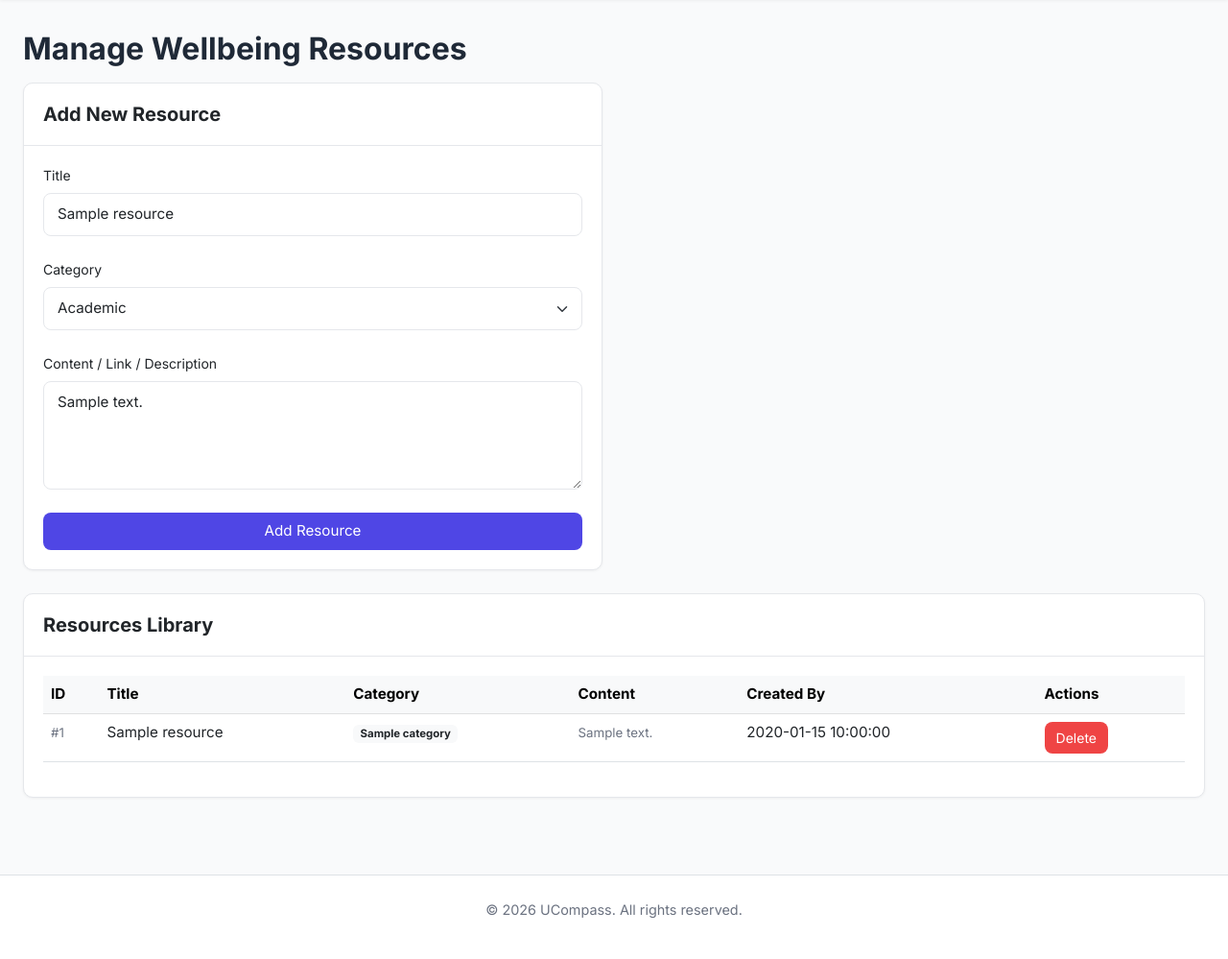
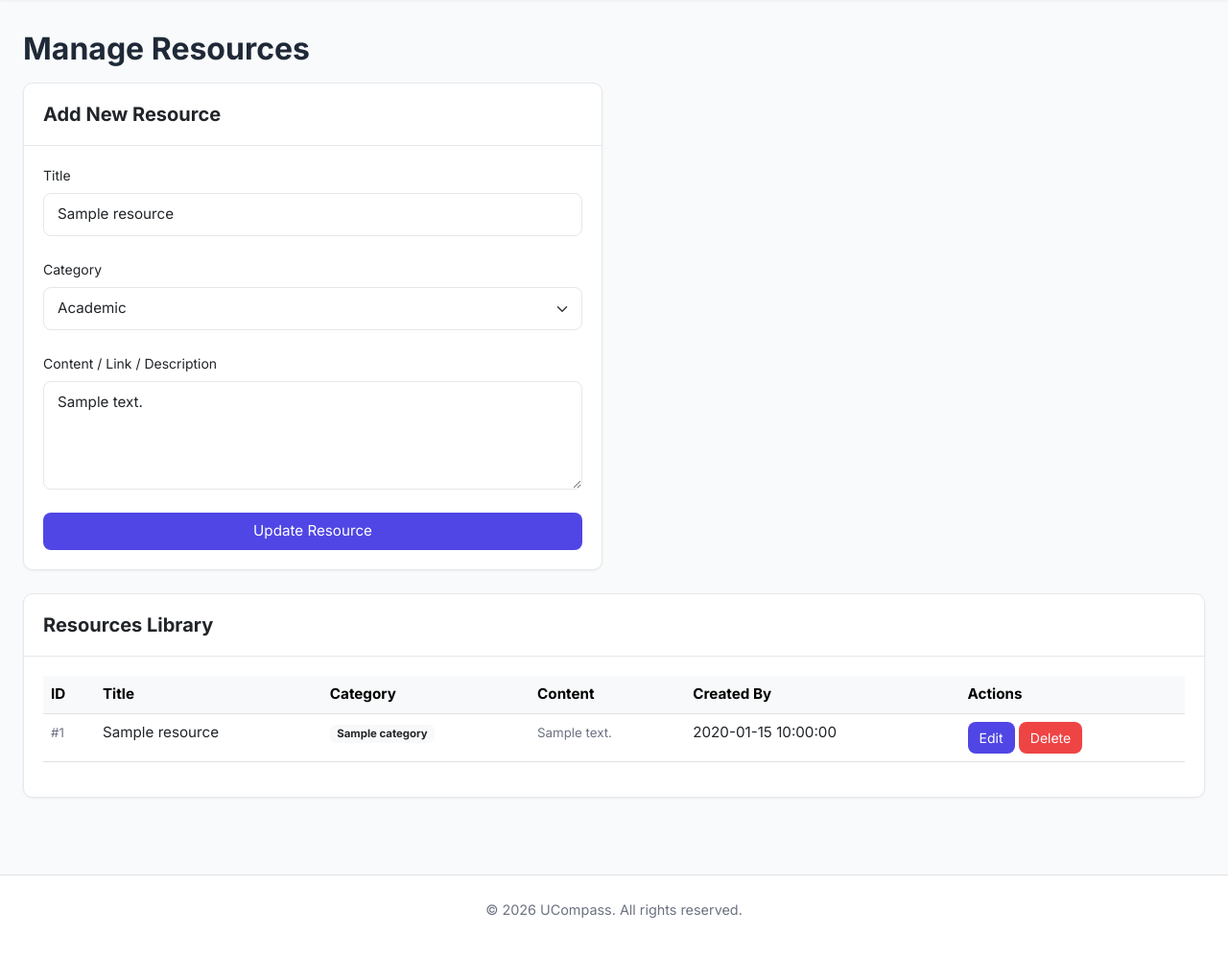
Before and after one commit to opasilas/UCompass, a Flask app: template templates/manage_resources.html in a window 1280 px wide. Shown: the part 63-1062 px from the top of the page at 96% size. Run offline with Flask 3, Linux system fonts and the light colour scheme; the template is opened without the code that fills it: most values are stand-ins (such as "Sample title", 1, 10 or a date in 2020).

```diff
--- a/data/tasks.json
+++ b/data/tasks.json
@@ -676,6 +676,7 @@
         "deadline": "2026-05-05",
         "student_email": "student@example.com",
         "logged_effort": 0.0,
-        "notes": ""
+        "notes": "",
+        "editable": true
     }
 ]
--- a/routes.py
+++ b/routes.py
@@ -140,6 +140,10 @@ def student_dashboard():
         return redirect(url_for('main.login'))
 
     email = session['user_email']
+
+
+    # Force a reload of task data to ensure freshness
+    current_app.tasks_data = load_data('tasks.json')
 
     # Map teacher-posted deadlines into task-like items for this student so they appear
     # on the calendar and in reminders without being editable by the student.
@@ -780,7 +784,7 @@ def delete_task(task_id):
     # remove task in-place
     current_app.tasks_data[:] = [t for t in current_app.tasks_data if t['id'] != task_id]
     save_data('tasks.json', current_app.tasks_data)
-    flash('Task deleted successfully.', 'danger')
+    flash('Task deleted successfully.', 'success')
 
     # support returning to a 'next' URL
     next_url = request.form.get('next') or url_for('main.student_dashboard')
--- a/templates/manage_resources.html
+++ b/templates/manage_resources.html
@@ -6,7 +6,7 @@
 <div class="container-fluid">
     <div class="row">
         <div class="col-md-12">
-            <h1>Manage Wellbeing Resources</h1>
+            <h1>Manage Resources</h1>
 
             <div class="row mb-4">
                 <div class="col-md-6">
@@ -34,7 +34,7 @@
                                     <label for="content" class="form-label">Content / Link / Description</label>
                                     <textarea class="form-control" id="content" name="content" rows="4" placeholder="Enter resource details or link" required>{{ resource.content if resource }}</textarea>
                                 </div>
-                                <button type="submit" class="btn btn-primary w-100">Add Resource</button>
+                                <button type="submit" class="btn btn-primary w-100">{{ 'Update' if resource else 'Add' }} Resource</button>
                             </form>
                         </div>
                     </div>
@@ -68,6 +68,7 @@
                                         <td><small class="text-muted">{{ resource.content | truncate(60, True) }}</small></td>
                                         <td>{{ resource.created_by }}</td>
                                         <td>
+                                            <a href="{{ url_for('main.manage_resources', resource_id=resource.id) }}" class="btn btn-sm btn-primary">Edit</a>
                                             <form action="{{ url_for('main.delete_resource', resource_id=resource.id) }}" method="post" onsubmit="return confirm('Delete this resource?');" class="d-inline">
                                                 <button type="submit" class="btn btn-sm btn-danger">Delete</button>
                                             </form>
```
Also changed, not shown: data/teacher_deadlines.json (+0 -7 lines).
